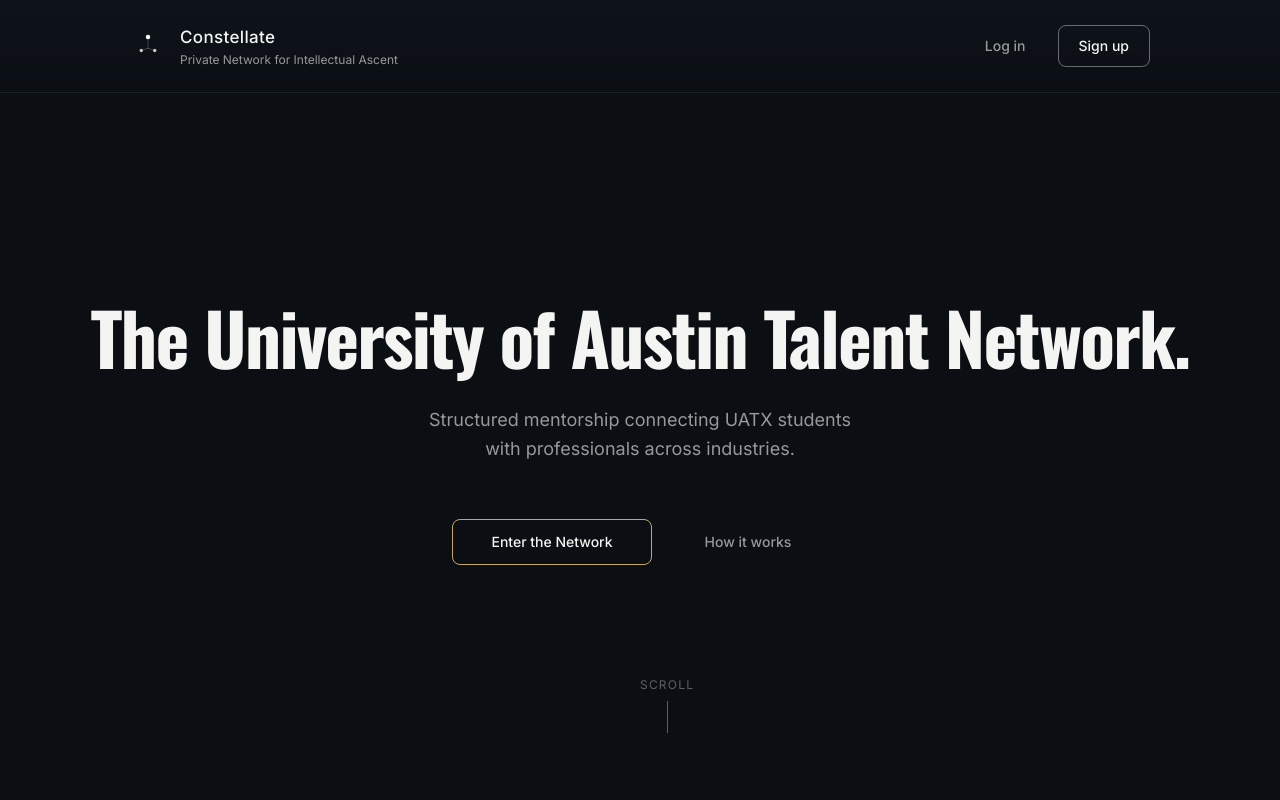
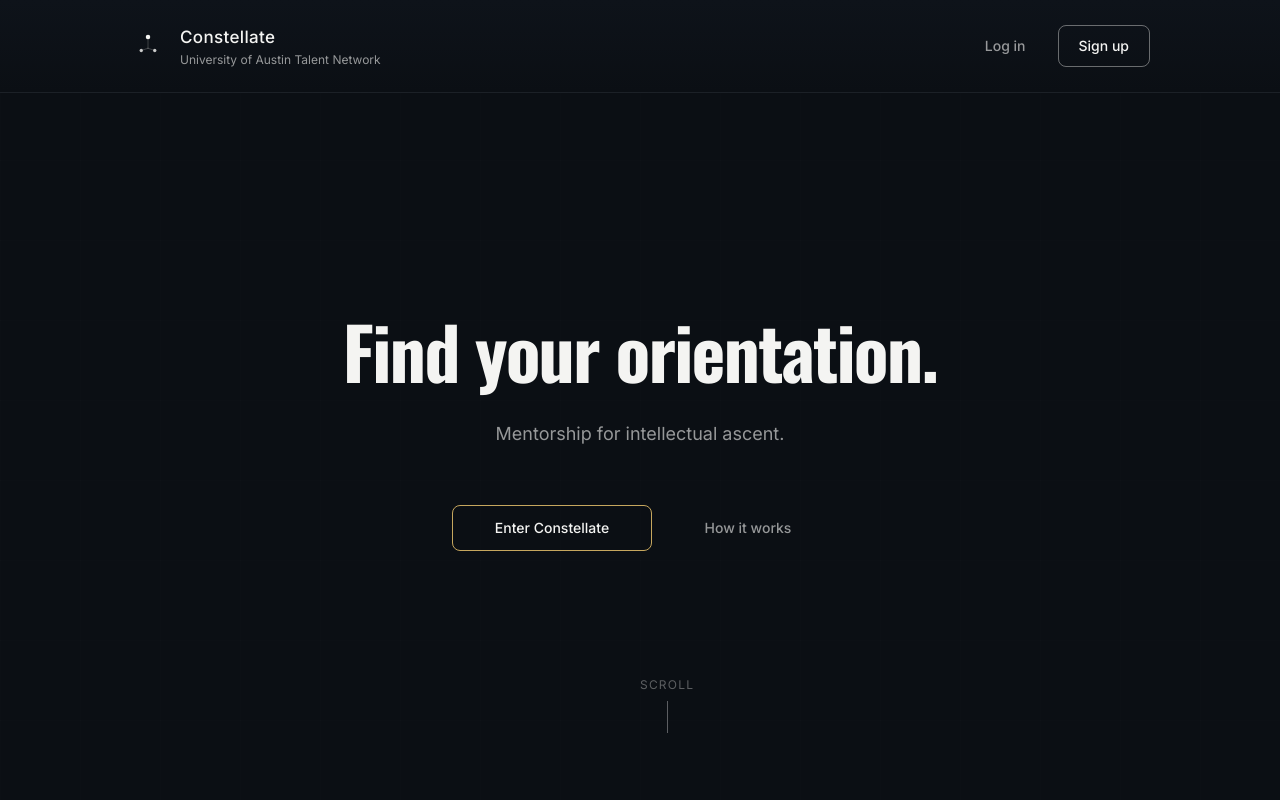
Before and after one commit to mmeegan/uatx_talent_connect, a Next.js app: page / in a window 1280 px wide. Shown: the top 800 px of the page. Built offline with nearby package versions, Linux system fonts and the light colour scheme; no server answers.

Commit message:
Continued to adjust certain language on the website to fit UATX specificity.

```diff
--- a/src/app/page.tsx
+++ b/src/app/page.tsx
@@ -50,13 +50,13 @@ export default async function LandingPage() {
             className="font-display text-4xl font-bold tracking-tight text-[#F4F4F2] sm:text-5xl md:text-6xl lg:text-7xl leading-tight text-center animate-hero-fade-in opacity-0"
             style={{ animationDelay: "0.1s" }}
           >
-            The University of Austin Talent Network.
+            Find your orientation.
           </h1>
           <p
             className="mt-8 max-w-md text-center text-lg text-[rgba(244,244,242,0.6)] leading-relaxed animate-hero-fade-in opacity-0"
             style={{ animationDelay: "0.35s" }}
           >
-            Structured mentorship connecting UATX students with professionals across industries.
+            Mentorship for intellectual ascent.
           </p>
           <div
             className="mt-14 flex flex-col items-center gap-4 sm:flex-row animate-hero-fade-in opacity-0"
@@ -64,7 +64,7 @@ export default async function LandingPage() {
           >
             <Link href="/login">
               <Button variant="primary" className="min-w-[200px] py-3">
-                Enter the Network
+                Enter Constellate
               </Button>
             </Link>
             <Link href="#how-it-works">
--- a/src/components/brand/NavBrand.tsx
+++ b/src/components/brand/NavBrand.tsx
@@ -1,7 +1,7 @@
 import Link from "next/link";
 import ConstellateIcon from "@/components/ConstellateIcon";
 
-const TAGLINE = "Private Network for Intellectual Ascent";
+const TAGLINE = "University of Austin Talent Network";
 
 type NavBrandProps = {
   variant?: "full" | "compact";
```
